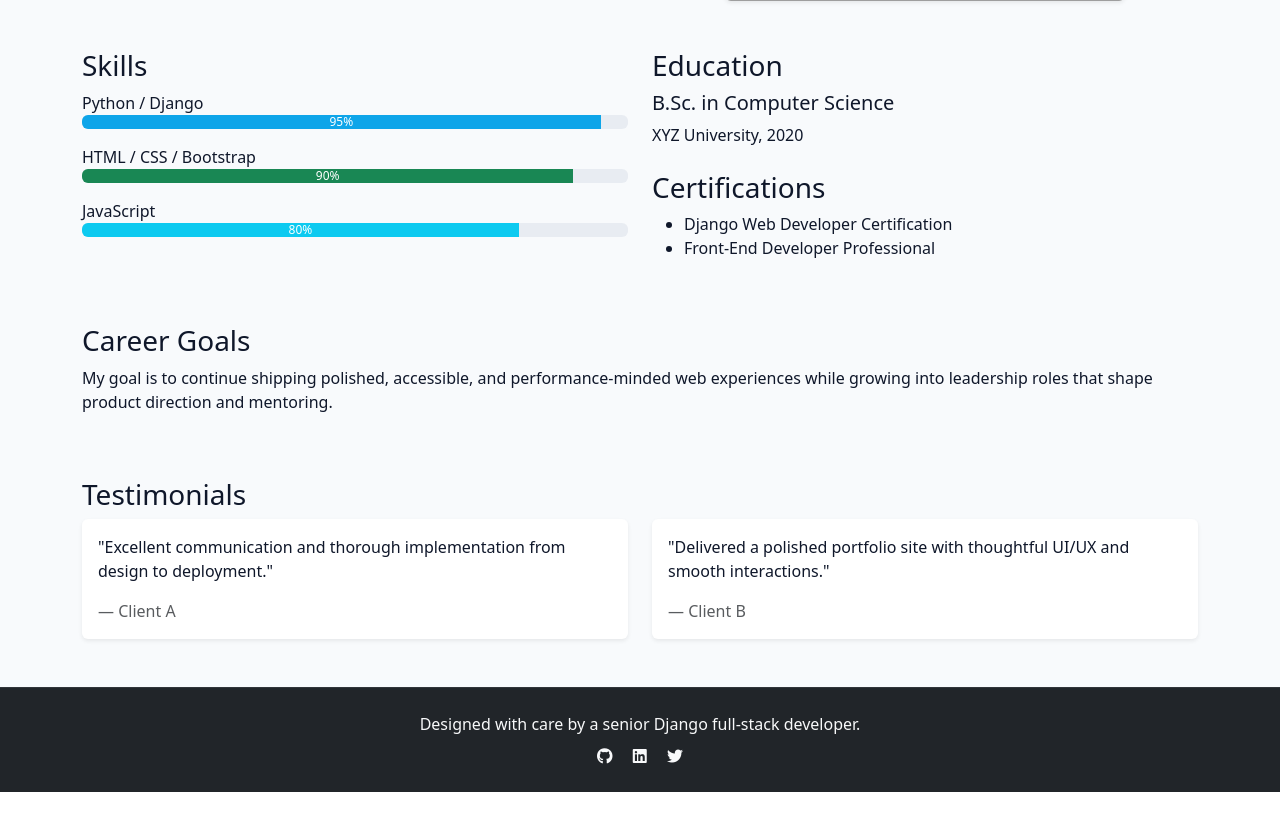
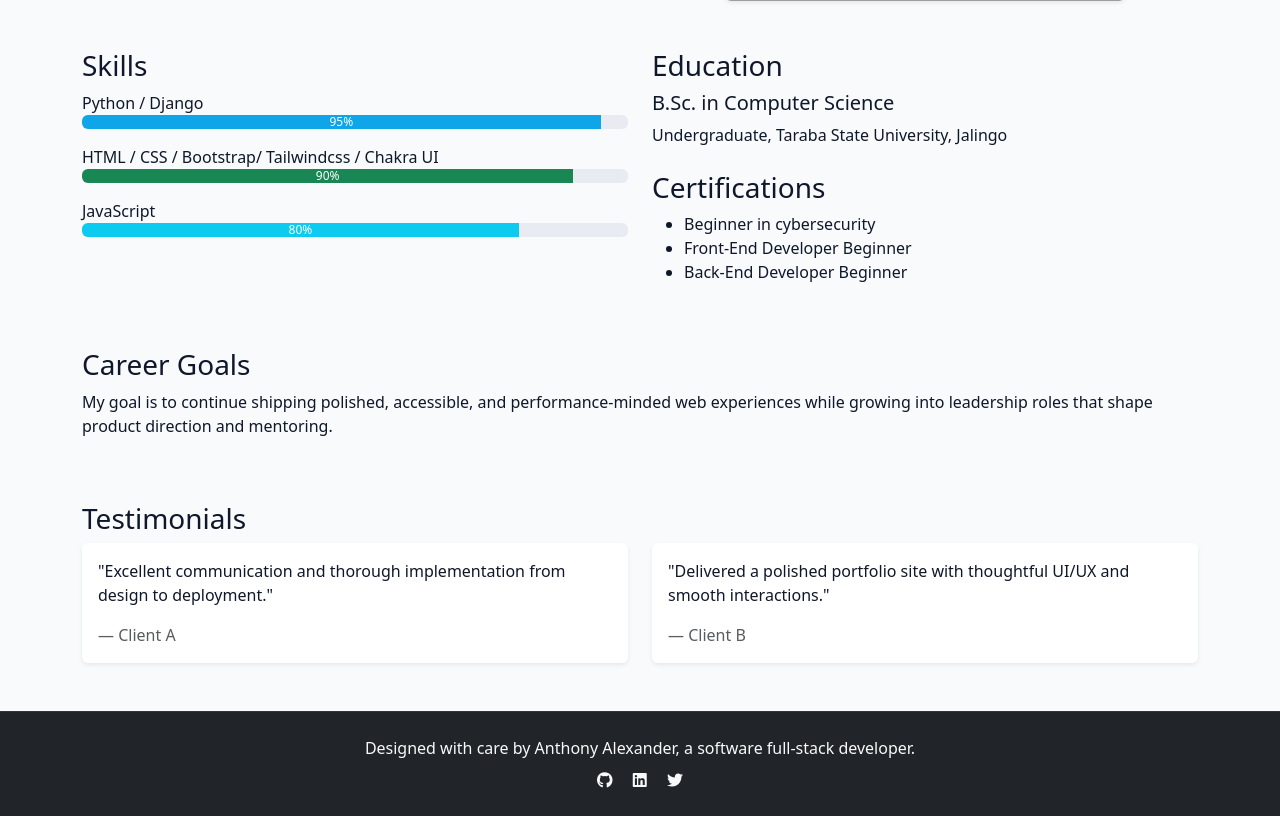
Before and after one commit to Alexdoned/my-portfolio, a Django app: page /about/ in a window 1280 px wide. Shown: the part 403-1219 px from the top of the page. Before the commit the page ends 1195 px from the top, so only its background shows below. Run offline with Django 5.2, Linux system fonts and the light colour scheme; grey boxes are pictures that could not be loaded.

Commit message:
Update Skills content

```diff
--- a/core/templates/core/about.html
+++ b/core/templates/core/about.html
@@ -20,7 +20,7 @@
                 <div class="progress"><div class="progress-bar" style="width: 95%;">95%</div></div>
             </div>
             <div class="mb-3">
-                <span>HTML / CSS / Bootstrap</span>
+                <span>HTML / CSS / Bootstrap/ Tailwindcss / Chakra UI</span>
                 <div class="progress"><div class="progress-bar bg-success" style="width: 90%;">90%</div></div>
             </div>
             <div class="mb-3">
@@ -32,12 +32,13 @@
             <h3>Education</h3>
             <div class="mb-4">
                 <h5>B.Sc. in Computer Science</h5>
-                <p>XYZ University, 2020</p>
+                <p>Undergraduate, Taraba State University, Jalingo</p>
             </div>
             <h3>Certifications</h3>
             <ul>
-                <li>Django Web Developer Certification</li>
-                <li>Front-End Developer Professional</li>
+                <li>Beginner in cybersecurity</li>
+                <li>Front-End Developer Beginner</li>
+                <li>Back-End Developer Beginner</li>
             </ul>
         </div>
     </div>
--- a/core/templates/core/base.html
+++ b/core/templates/core/base.html
@@ -36,7 +36,7 @@
 <main class="py-5">{% block content %}{% endblock %}</main>
 <footer class="bg-dark text-light py-4">
     <div class="container text-center">
-        <p class="mb-2">Designed with care by a senior Django full-stack developer.</p>
+        <p class="mb-2">Designed with care by Anthony Alexander, a software full-stack developer.</p>
         <div class="social-links">
             <a href="https://github.com/Alexdoned" target="_blank" rel="noopener noreferrer" class="text-light me-3"><i class="fab fa-github"></i></a>
             <a href="https://www.linkedin.com/in/anthony-lanwe-alex-770471321/" target="_blank" rel="noopener noreferrer" class="text-light me-3"><i class="fab fa-linkedin"></i></a>
--- a/core/templates/core/home.html
+++ b/core/templates/core/home.html
@@ -6,7 +6,7 @@
     <div class="row align-items-center hero-section">
         <div class="col-lg-6">
             <h1 class="display-5">Hi, I'm Anthony Alexander</h1>
-            <p class="lead">A passionate Django full-stack developer building modern digital experiences.</p>
+            <p class="lead">A passionate software full-stack developer building modern digital experiences.</p>
             <div class="mt-4">
                 <a href="{% url 'project_list' %}" class="btn btn-primary me-2">View Projects</a>
                 <a href="{% url 'contact' %}" class="btn btn-outline-light me-2">Contact Me</a>
```
